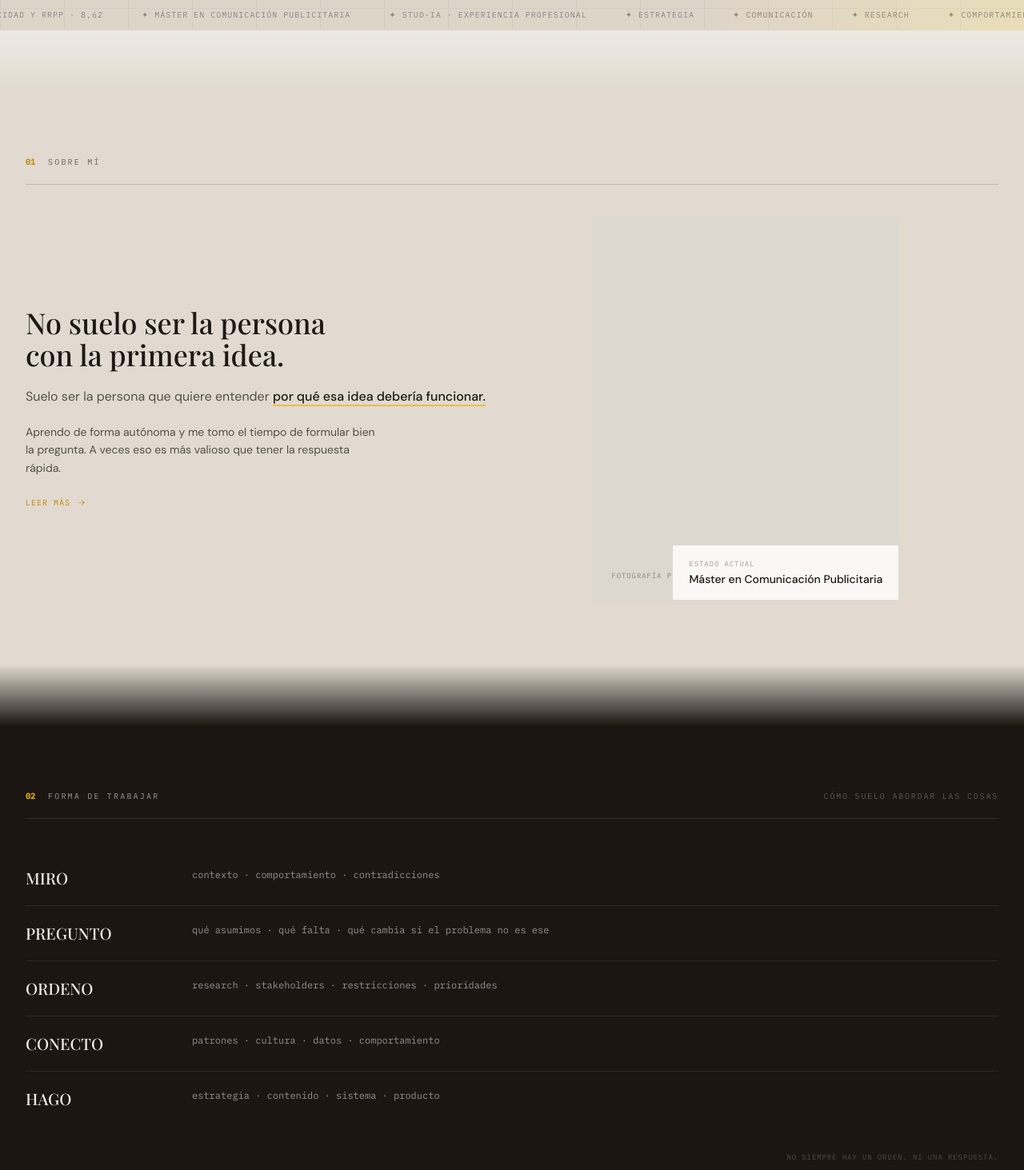
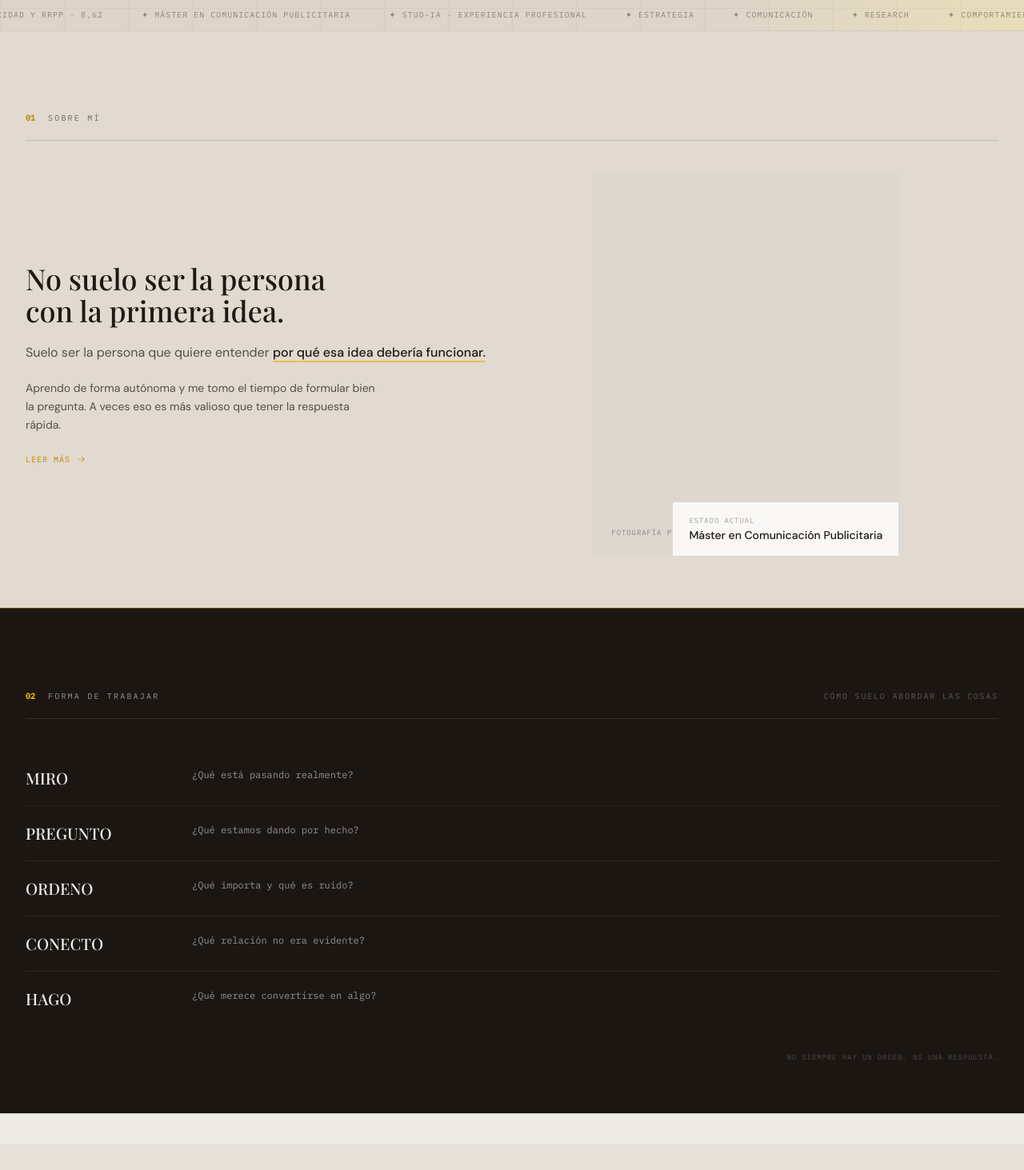
Before and after one commit to Fei461/Portfolio, a React (Vite) app: page / in a window 1280 px wide. Shown: the part 767-2230 px from the top of the page at 80% size. Built offline with nearby package versions, Linux system fonts and the light colour scheme; a web font is replaced by a local one.

Commit message:
Tighten home rhythm and complete credentials

```diff
--- a/src/components/site-footer.tsx
+++ b/src/components/site-footer.tsx
@@ -1,7 +1,10 @@
-import { Link } from "react-router-dom";
+import { Link, useLocation } from "react-router-dom";
 import { profile } from "@/lib/content";
 
 export function SiteFooter() {
+  const { pathname } = useLocation();
+  const isHome = pathname === "/";
+
   return (
     <footer
       className="relative overflow-hidden px-8 pb-10 pt-16"
@@ -19,6 +22,27 @@ export function SiteFooter() {
       </span>
 
       <div className="section-inner relative z-10">
+        {isHome && (
+          <section id="contacto" className="border-b border-white/10 pb-12 mb-12" aria-label="Contacto">
+            <p className="font-mono text-[10px] uppercase tracking-[0.22em] text-primary">Contacto</p>
+            <div className="mt-5 flex flex-col gap-7 lg:flex-row lg:items-end lg:justify-between">
+              <div>
+                <h2 className="max-w-2xl font-serif text-3xl font-medium leading-snug text-white md:text-4xl">
+                  Siempre abierta a conversaciones, proyectos y oportunidades.
+                </h2>
+                <p className="mt-4 max-w-md text-sm leading-relaxed text-white/55">
+                  Estrategia y comunicación publicitaria.
+                </p>
+              </div>
+              <Link
+                to="/cv"
+                className="inline-flex w-fit items-center gap-2 border border-primary/60 px-5 py-3 font-mono text-[10px] uppercase tracking-widest text-primary transition-colors hover:border-white hover:text-white"
+              >
+                Ver CV
+              </Link>
+            </div>
+          </section>
+        )}
         <div className="grid gap-10 pb-10 md:grid-cols-[1.5fr_1fr]">
           <div>
             <p className="font-serif text-2xl font-semibold text-white">
--- a/src/data/profile.ts
+++ b/src/data/profile.ts
@@ -38,6 +38,14 @@ export const profile = {
     organization: "Stud-IA",
     period: "Enero – Mayo 2026",
   },
+  homeCredentials: [
+    { type: "FORMACIÓN", title: "Máster en Comunicación Publicitaria", period: "EN CURSO", detail: "" },
+    { type: "FORMACIÓN", title: "Universidad Rey Juan Carlos", period: "FINALIZADO", detail: "Grado en Publicidad y RRPP · Nota media 8,62 · 6 matrículas de honor" },
+    { type: "EXPERIENCIA", title: "Stud-IA", period: "ENERO – MAYO 2026", detail: "Prácticas en Marketing · estrategia de campañas · creación de contenido · análisis de mercado/competencia · reputación" },
+    { type: "CURSOS", title: "RTVE", period: "JUNIO – OCTUBRE 2025", detail: "Producción y estrategia de contenidos para plataformas OTT" },
+    { type: "CURSOS", title: "RTVE", period: "OCTUBRE – NOVIEMBRE 2024", detail: "Inteligencia artificial en medios de comunicación" },
+    { type: "EXPERIENCIA", title: "Ayuntamiento de Galapagar", period: "OCTUBRE 2024 – AGOSTO 2025", detail: "Comunicación, Marketing e Imagen Corporativa" },
+  ],
   languages: [
     { code: "ES", label: "Español", level: "Nativo" },
     { code: "EN", label: "Inglés", level: "C1" },
--- a/src/index.css
+++ b/src/index.css
@@ -407,17 +407,20 @@
 
 /* Transiciones editoriales reutilizables entre superficies contiguas. */
 .section-transition {
-  height: clamp(3rem, 6vw, 6rem);
+  height: clamp(1.5rem, 3vw, 3rem);
   pointer-events: none;
 }
 .section-transition-to-warm {
-  background: linear-gradient(to bottom, hsl(var(--surface-01)), hsl(var(--surface-02)));
+  background: hsl(var(--surface-02));
+  border-top: 1px solid hsl(var(--color-foreground) / 0.08);
 }
 .section-transition-to-dark {
-  background: linear-gradient(to bottom, hsl(var(--surface-02)), hsl(var(--surface-dark)));
+  background: hsl(var(--surface-dark));
+  border-top: 1px solid hsl(var(--color-primary) / 0.35);
 }
 .section-transition-from-dark {
-  background: linear-gradient(to bottom, hsl(var(--surface-dark)), hsl(var(--surface-01)));
+  background: hsl(var(--surface-01));
+  border-top: 1px solid hsl(var(--color-foreground) / 0.12);
 }
 
 /* ─── Utility overrides ─── */
--- a/src/pages/home-page.tsx
+++ b/src/pages/home-page.tsx
@@ -16,27 +16,27 @@ function cx(...classes: (string | false | undefined | null)[]) {
 const PROCESS_STEPS = [
   {
     verb: "MIRO",
-    question: "contexto · comportamiento · contradicciones",
+    question: "¿Qué está pasando realmente?",
     example: "contexto · comportamiento · contradicciones",
   },
   {
     verb: "PREGUNTO",
-    question: "qué asumimos · qué falta · qué cambia si el problema no es ese",
+    question: "¿Qué estamos dando por hecho?",
     example: "qué asumimos · qué falta · qué cambia si el problema no es ese",
   },
   {
     verb: "ORDENO",
-    question: "research · stakeholders · restricciones · prioridades",
+    question: "¿Qué importa y qué es ruido?",
     example: "research · stakeholders · restricciones · prioridades",
   },
   {
     verb: "CONECTO",
-    question: "patrones · cultura · datos · comportamiento",
+    question: "¿Qué relación no era evidente?",
     example: "patrones · cultura · datos · comportamiento",
   },
   {
     verb: "HAGO",
-    question: "estrategia · contenido · sistema · producto",
+    question: "¿Qué merece convertirse en algo?",
     example: "estrategia · contenido · sistema · producto",
   },
 ];
@@ -148,30 +148,9 @@ const HOME_NOTE = notes.find((note) => note.featuredOnHome) ?? notes[0];
 const HOME_NOTES = notes
   .filter((note) => !note.title.startsWith("[") && note.category && note.annotation)
   .slice(0, 3);
-
-const CREDENTIALS = [
-  {
-    type: "EDU",
-    org: profile.education.master,
-    role: "",
-    period: "",
-    note: "",
-  },
-  {
-    type: "EDU",
-    org: profile.education.degreeInstitution,
-    role: profile.education.degree,
-    period: "Finalizado",
-    note: `Nota media ${profile.education.averageGrade} · ${profile.education.honors}`,
-  },
-  {
-    type: "EXP",
-    org: profile.experience.organization,
-    role: "Experiencia profesional",
-    period: profile.experience.period,
-    note: "Estrategia, gestión de contenidos y trabajo analítico",
-  },
-];
+const HAS_SINGLE_HOME_NOTE = HOME_NOTES.length === 1;
+
+const CREDENTIALS = profile.homeCredentials;
 
 // ─── COMPONENTE PRINCIPAL ─────────────────────────────────────────────────────
 export function HomePage() {
@@ -502,7 +481,7 @@ export function HomePage() {
             Layout: texto izquierda · imagen placeholder derecha.
         ══════════════════════════════════════════════════════ */}
         <section
-          className="px-8 py-16 md:py-20"
+          className="px-8 py-12 md:py-16"
           style={{ background: "hsl(35 24% 85%)" }}
           aria-label="Sobre mí"
         >
@@ -618,7 +597,7 @@ export function HomePage() {
             Interacción: hover revela ejemplo concreto.
         ══════════════════════════════════════════════════════ */}
         <section
-          className="px-8 py-16 md:py-20"
+          className="px-8 py-12 md:py-16"
           style={{ background: "hsl(24 22% 9%)" }}
           aria-label="Forma de trabajar"
         >
@@ -683,7 +662,7 @@ export function HomePage() {
         ══════════════════════════════════════════════════════ */}
         <section
           className="px-8 py-16 md:py-20"
-          style={{ background: "hsl(38 22% 93%)" }}
+          style={{ background: "hsl(35 21% 88%)" }}
           id="trabajo-preview"
           aria-label="Proyectos seleccionados"
         >
@@ -1165,8 +1144,8 @@ export function HomePage() {
             Archivo editorial · carrusel horizontal.
         ══════════════════════════════════════════════════════ */}
         <section
-          className="py-16 md:py-20 overflow-hidden"
-          style={{ background: "hsl(35 24% 85%)" }}
+          className="py-12 md:py-16 overflow-hidden"
+          style={{ background: "hsl(34 22% 82%)" }}
           id="notas-preview"
           aria-label="Notas"
         >
@@ -1228,8 +1207,8 @@ export function HomePage() {
                   to="/notas"
                   className="group shrink-0 flex flex-col justify-between p-6 transition-shadow hover:shadow-md"
                   style={{
-                    background: "hsl(40 18% 96%)",
-                    width: "clamp(280px, 36vw, 360px)",
+                    background: "hsl(40 18% 95%)",
+                    width: HAS_SINGLE_HOME_NOTE ? "min(100%, 42rem)" : "clamp(280px, 36vw, 360px)",
                     scrollSnapAlign: "start",
                     border: "1px solid hsl(24 22% 9% / 0.12)",
                     minHeight: "240px",
@@ -1310,7 +1289,7 @@ export function HomePage() {
                 style={{
                   background: "transparent",
                   border: "1px dashed hsl(24 18% 10% / 0.22)",
-                  width: "clamp(180px, 22vw, 220px)",
+                  width: HAS_SINGLE_HOME_NOTE ? "12rem" : "clamp(180px, 22vw, 220px)",
                   scrollSnapAlign: "start",
                   minHeight: "240px",
                 }}
@@ -1350,7 +1329,7 @@ export function HomePage() {
             Idiomas NO aparecen aquí (ya están en el hero).
         ══════════════════════════════════════════════════════ */}
         <section
-          className="px-8 py-16 md:py-20"
+          className="px-8 py-12 md:py-16"
           style={{ background: "hsl(24 22% 9%)" }}
           id="credenciales"
           aria-label="Formación y credenciales"
@@ -1442,7 +1421,7 @@ export function HomePage() {
                   <div className="space-y-0">
                     {CREDENTIALS.map((c, i) => (
                       <div
-                        key={c.org + c.period}
+                        key={c.title + c.period}
                         className="grid grid-cols-[auto_1fr] gap-4 py-4 transition-colors hover:bg-white/[0.03]"
                         style={{
                           borderBottom:
@@ -1455,15 +1434,15 @@ export function HomePage() {
                         <span
                           className={cx(
                             "mt-0.5 shrink-0 self-start font-mono text-[9px] tracking-widest px-1.5 py-0.5",
-                            c.type === "AWD" ? "text-primary" : "text-white/30",
+                            c.type === "FORMACIÓN" ? "text-primary" : "text-white/30",
                           )}
                           style={{
                             background:
-                              c.type === "AWD"
+                              c.type === "FORMACIÓN"
                                 ? "hsl(44 95% 48% / 0.18)"
                                 : "transparent",
                             border:
-                              c.type === "AWD"
+                              c.type === "FORMACIÓN"
                                 ? "none"
                                 : "1px solid hsl(0 0% 100% / 0.12)",
                           }}
@@ -1478,7 +1457,7 @@ export function HomePage() {
                               className="font-sans text-sm font-medium"
                               style={{ color: "hsl(36 18% 92% / 0.88)" }}
                             >
-                              {c.org}
+                              {c.title}
                             </p>
                             {c.period && (
                             <span
@@ -1489,20 +1468,12 @@ export function HomePage() {
                             </span>
                             )}
                           </div>
-                          {c.role && (
-                          <p
-                            className="font-mono text-[10px] mt-0.5"
-                            style={{ color: "hsl(0 0% 100% / 0.42)" }}
-                          >
-                            {c.role}
-                          </p>
-                          )}
-                          {c.note && (
+                          {c.detail && (
                           <p
                             className="mt-1 font-mono text-[9px]"
                             style={{ color: "hsl(0 0% 100% / 0.28)" }}
                           >
-                            {c.note}
+                            {c.detail}
                           </p>
                           )}
                         </div>
@@ -1533,9 +1504,9 @@ export function HomePage() {
             Sección final de contacto.
         ══════════════════════════════════════════════════════ */}
         <section
-          className="px-8 py-16 md:py-20"
+          className="hidden"
           style={{ background: "hsl(40 18% 96%)" }}
-          id="contacto"
+          id="contacto-legacy"
           aria-label="Contacto"
         >
           <div className="mx-auto max-w-7xl">
```
